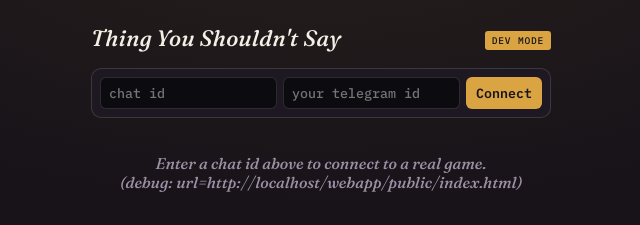
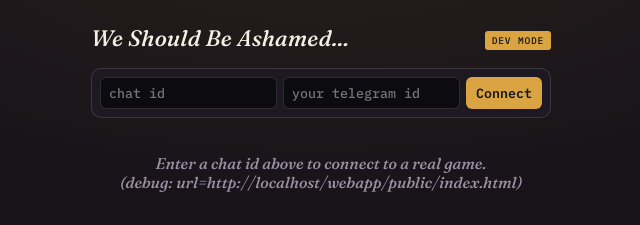
Before and after one commit to jrockerphx/cah, a website: page webapp/public/index.html in a window 1280 px wide. Shown: the top 225 px of the page, 319-959 px from the left. Drawn offline with Linux system fonts and the light colour scheme.

Commit message:
Add files via upload

```diff
--- a/webapp/public/index.html
+++ b/webapp/public/index.html
@@ -2,7 +2,7 @@
 <html lang="en">
 <head>
 <meta charset="utf-8" />
-<title>Thing You Shouldn't Say</title>
+<title>We Should Be Ashamed...</title>
 <meta name="viewport" content="width=device-width, initial-scale=1, viewport-fit=cover" />
 <script src="https://telegram.org/js/telegram-web-app.js"></script>
 <style>
@@ -419,7 +419,7 @@
 <body>
 <div class="app">
   <div class="masthead">
-    <h1>Thing You Shouldn't Say</h1>
+    <h1>We Should Be Ashamed...</h1>
     <span class="badge" id="liveBadge">LIVE</span>
   </div>
 
```
